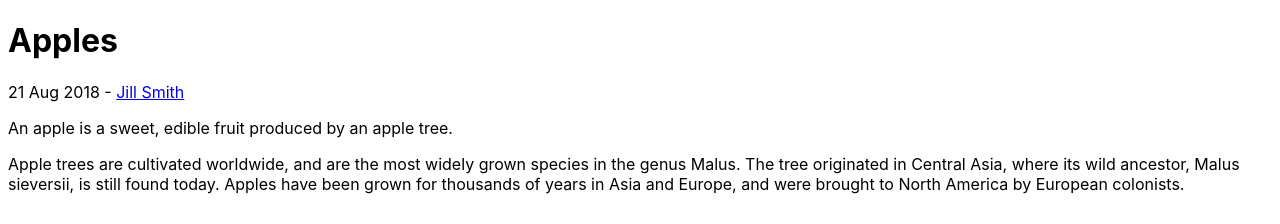
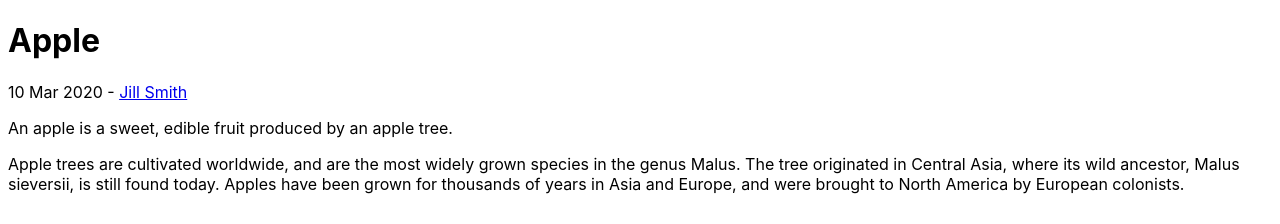
Before and after one commit to mubaraqwahab/with-netlify-cms, a Jekyll site: the page built from _posts/2018-08-21-apples.md, in a window 1280 px wide. Shown: the top 224 px of the page. Built offline with Jekyll 4.4.1, drawn with Linux system fonts in a browser that asks for light colours; a script that is not in the unit is left out.

Commit message:
Update Blog “2018-08-21-apples”

```diff
--- a/_posts/2018-08-21-apples.md
+++ b/_posts/2018-08-21-apples.md
@@ -1,4 +1,6 @@
 ---
+title: Apple
+date: 2020-03-10T22:33:29.864Z
 author: jill
 ---
 An apple is a sweet, edible fruit produced by an apple tree.
```
